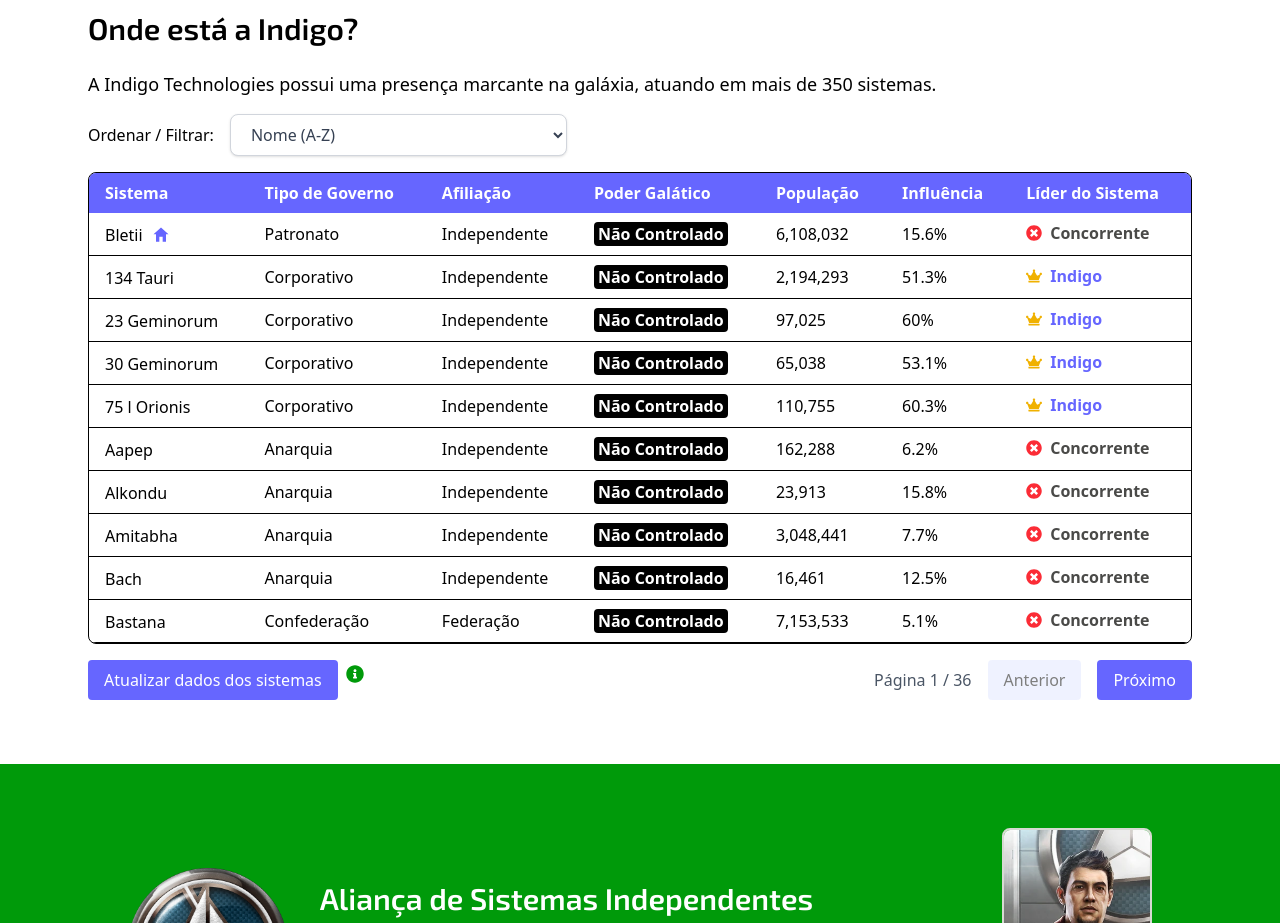
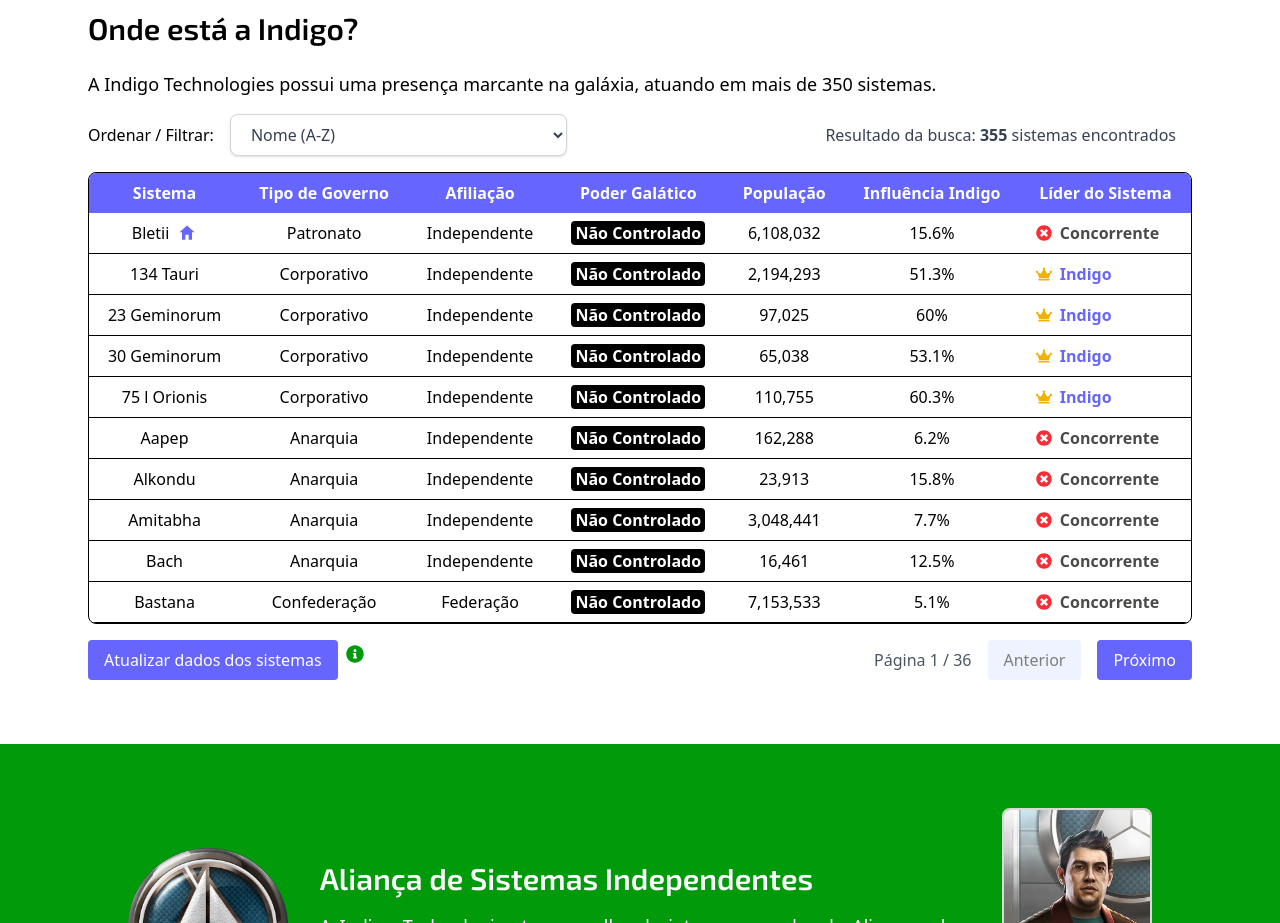
Before and after one commit to caiohrgm/indigo-website, a React (Vite) app in the folder project/: page / in a window 1280 px wide. Shown: the part 2620-3543 px from the top of the page. Built offline with nearby package versions, Linux system fonts and the light colour scheme.

Commit message:
Add new features to the filter

```diff
--- a/project/src/components/Systems.tsx
+++ b/project/src/components/Systems.tsx
@@ -147,6 +147,11 @@ export function Systems() {
   if (sortOption === "alianca") {
     filteredSystems = systemsData.filter((s) => s.power === "Edmund Mahon");
   }
+  if (sortOption === "outros-poderes") {
+    filteredSystems = systemsData.filter(
+      (s) => s.power !== "Edmund Mahon" && s.power?.toLowerCase() !== "unoccupied"
+    )
+  }
 
   // --- ORDENANDO ---
   const sortedSystems = filteredSystems.sort((a, b) => {
@@ -219,20 +224,27 @@ export function Systems() {
           <option value="lider-yes">Somente líder Indigo</option>
           <option value="lider-no">Somente concorrentes</option>
           <option value="alianca">Sistemas da Aliança (Edmund Mahon)</option>
+          <option value="outros-poderes">Outros Poderes Galáticos</option>
         </select>
+
+        <div className="ml-auto mr-4 text-gray-700">
+          Resultado da busca:{" "}
+          <span className="font-semibold">{filteredSystems.length}</span>{" "}
+          sistemas encontrados
+        </div>
       </div>
 
       <div className="overflow-x-auto border rounded-lg">
         <table className="min-w-full border-collapse">
           <thead className="bg-[#6666FF] text-white">
             <tr>
-              <th className="px-4 py-2 text-left">Sistema</th>
-              <th className="px-4 py-2 text-left">Tipo de Governo</th>
-              <th className="px-4 py-2 text-left">Afiliação</th>
-              <th className="px-4 py-2 text-left">Poder Galático</th>
-              <th className="px-4 py-2 text-left">População</th>
-              <th className="px-4 py-2 text-left">Influência</th>
-              <th className="px-4 py-2 text-left">Líder do Sistema</th>
+              <th className="px-4 py-2 text-center">Sistema</th>
+              <th className="px-4 py-2 text-center">Tipo de Governo</th>
+              <th className="px-4 py-2 text-center">Afiliação</th>
+              <th className="px-4 py-2 text-center">Poder Galático</th>
+              <th className="px-4 py-2 text-center">População</th>
+              <th className="px-4 py-2 text-center">Influência Indigo</th>
+              <th className="px-4 py-2 text-center">Líder do Sistema</th>
             </tr>
           </thead>
           <tbody>
@@ -247,32 +259,41 @@ export function Systems() {
                   ? "Não Controlado"
                   : system.power;
 
-              const powerClass = powerColors[powerDisplay] ?? "text-white font-semibold";
+              const powerClass =
+                powerColors[powerDisplay] ?? "text-white font-semibold";
 
               return (
                 <tr key={index} className="border-b hover:bg-gray-50">
-                  <td className="px-4 py-2 flex items-center gap-2">
+                  <td className="px-4 py-2 text-center">
+                    <div className="flex items-center justify-center gap-2">
                       {system.name}
                       {system.name === "Bletii" && <TooltipIcon />}
+                    </div>
                   </td>
-                  <td className="px-4 py-2">
+                  <td className="px-4 py-2 text-center">
                     {governmentTranslations[system.government] ??
                       system.government}
                   </td>
-                  <td className="px-4 py-2">
+                  <td className="px-4 py-2 text-center">
                     {allegianceTranslations[system.allegiance] ??
                       system.allegiance}
                   </td>
-                  <td className="px-4 py-2">
-                    <span className={`${powerClass} inline-block px-1 bg-black rounded`}>
+                  <td className="px-4 py-2 text-center">
+                    <span
+                      className={`${powerClass} inline-block px-1 bg-black rounded`}
+                    >
                       {powerDisplay}
                     </span>
                   </td>
-                  <td className="px-4 py-2">
+                  <td className="px-4 py-2 text-center">
                     {system.population.toLocaleString()}
                   </td>
-                  <td className="px-4 py-2">{influence}%</td>
-                  <td className="px-4 py-2 flex items-center gap-2">
+
+                  <td className="px-4 py-2 text-center">{influence}%</td>
+
+                  {/* Aqui alinhamos só as células da coluna à esquerda */}
+                  <td className="px-4 py-2 text-left">
+                    <div className="flex items-center gap-2">
                       {system.is_leader === "yes" ? (
                         <>
                           <FaCrown
@@ -289,15 +310,19 @@ export function Systems() {
                             className="text-red-500"
                             title="Sistema concorrente"
                           />
-                        <span className="text-dark-grey font-semibold">Concorrente</span>
+                          <span className="text-dark-grey font-semibold">
+                            Concorrente
+                          </span>
                         </>
                       )}
+                    </div>
                   </td>
                 </tr>
               );
             })}
           </tbody>
         </table>
+
       </div>
 
       <div className="flex items-center justify-between gap-4 mt-4">
```
Lines whose indentation alone changed are shown as unchanged.
